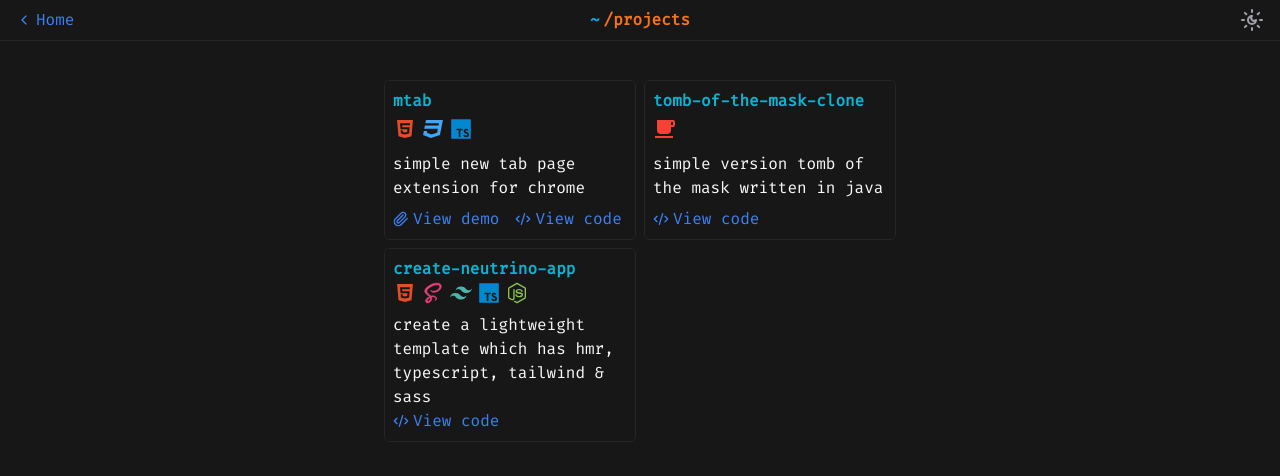
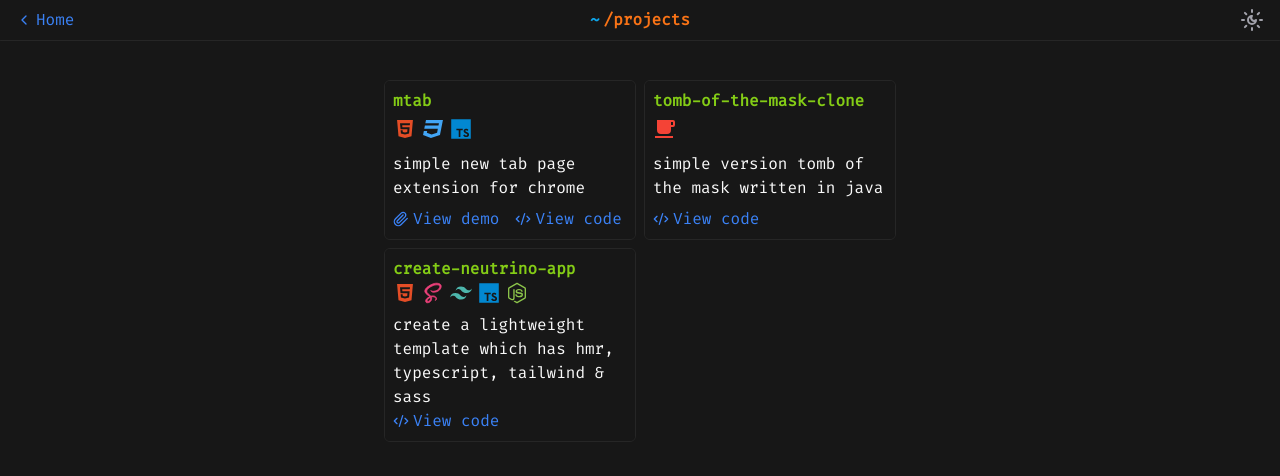
Before and after one commit to maxhu08/maxhu.dev, a Next.js app: page /projects in a window 1280 px wide. Shown: the top 476 px of the page. Built offline with nearby package versions, Linux system fonts and the light colour scheme.

Commit message:
change style

```diff
--- a/components/projects/project-card.tsx
+++ b/components/projects/project-card.tsx
@@ -25,16 +25,16 @@ export const ProjectCard: FC<ProjectCardProps> = (props) => {
   return (
     <div
       className={cn(
-        "relative rounded-md overflow-hidden border-zinc-400 dark:border-border border-[1px] h-full min-h-40",
+        "relative rounded-md overflow-hidden border-zinc-300 dark:border-border border-[1px] h-full min-h-40",
         styles["animate-up-bouncy"],
       )}
       style={{ animationDelay: (props.delay ?? 0) + "ms" }}
     >
       <Link href={`/projects/${props.title}`} className="cursor-pointer">
-        <div className="hover:bg-black/20 dark:hover:bg-white/20 w-full h-full absolute duration-300 ease-in-out"></div>
+        <div className="hover:bg-neutral-500/20 w-full h-full absolute duration-300 ease-in-out"></div>
       </Link>
       <div className="bg-neutral-200 dark:bg-neutral-900 p-2 grid grid-flow-row h-full">
-        <p className="font-semibold text-cyan-500">{props.title}</p>
+        <p className="font-semibold text-lime-500">{props.title}</p>
         <div className="grid grid-flow-col w-max gap-1">
           {technologies.map((technology, index: number) => {
             if (props.technologies.includes(technology.name)) {
--- a/components/separator.tsx
+++ b/components/separator.tsx
@@ -10,7 +10,7 @@ export const Separator: FC<SeparatorProps> = ({ orientation, className }) => {
   return (
     <div
       className={cn(
-        "bg-zinc-400 dark:bg-border rounded-xl",
+        "bg-zinc-300 dark:bg-border rounded-xl",
         orientation === "horizontal" ? "w-full h-[1px]" : "h-full w-[1px]",
         className,
       )}
```
